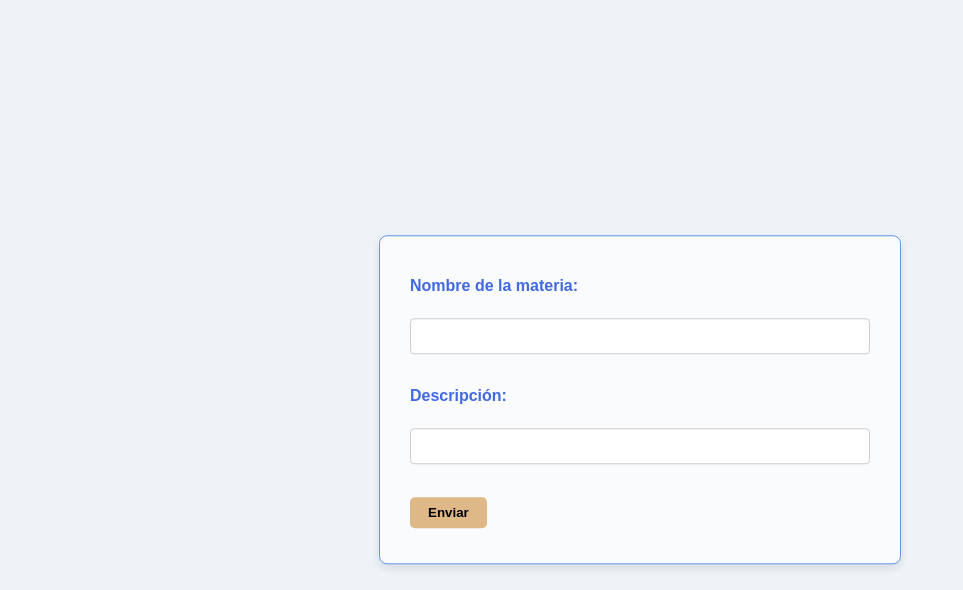
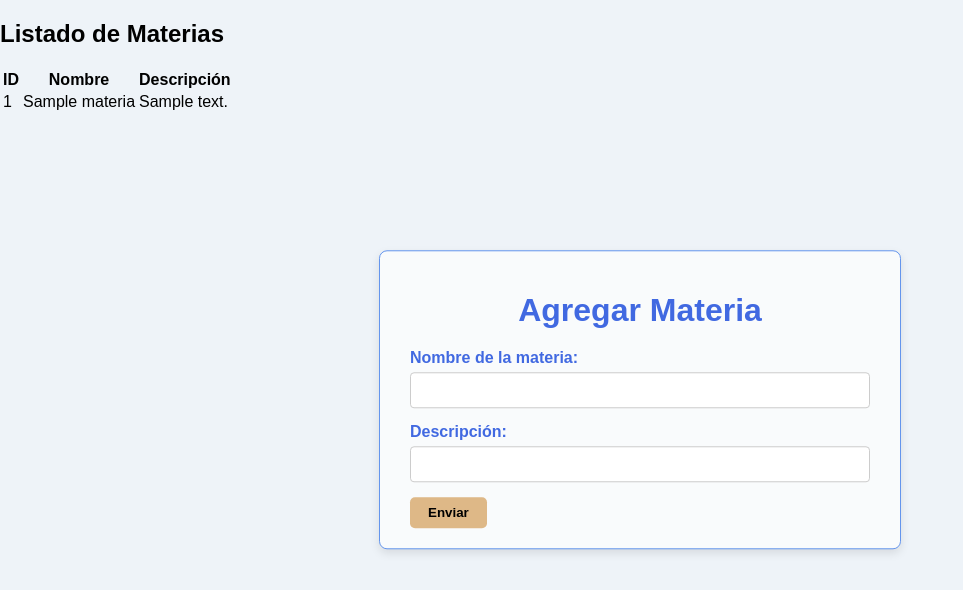
Before and after one commit to cxca080821mmcsbna3-dot/Asistencia, a PHP site: page /materias.php in a window 1280 px wide. Shown: the top 590 px of the page, without its empty margins (0-963 px from the left). Run offline with PHP 8.4, Linux system fonts and the light colour scheme; tables that the repository leaves empty or names only in its code hold one stand-in row (values such as "Sample post").

Commit message:
Update materias.php

```diff
--- a/materias.php
+++ b/materias.php
@@ -19,16 +19,31 @@ class Materia {
             echo "Error de conexión a la base de datos.";
         }
     }
+
+    function Consultar(){
+        include __DIR__ . '/assets/sentenciasSQL/Conexion.php';
+        $lista = [];
+        if (isset($pdo)) {
+            $stmt = $pdo->query("SELECT id_materia, nombre, descripcion FROM materias");
+            if($stmt){
+                $lista = $stmt->fetchAll(PDO::FETCH_ASSOC);
+            }
+        }
+        return $lista;
+    }
 }
+
+$materia = new Materia();
 
 if ($_SERVER['REQUEST_METHOD'] === 'POST') {
     if (isset($_POST['nombre']) && isset($_POST['descripcion'])) {
-        $materia = new Materia();
         $materia->Ingresar($_POST['nombre'], $_POST['descripcion']);
     } else {
         echo "Faltan datos.";
     }
 }
+
+$listaMaterias = $materia->Consultar();
 ?>
 
 <!DOCTYPE html>
@@ -40,16 +55,45 @@ if ($_SERVER['REQUEST_METHOD'] === 'POST') {
     <title>Materias</title>
 </head>
 <body>
-    <div class="materias">
-    <form action="materias.php" method="POST">
-        <h1></h1>
-        <label for="nombre">Nombre de la materia:</label><br>
-        <input type="text" name="nombre" id="nombre" required><br><br>
+    <div class="container">
+        <div class="materias">
+            <form action="materias.php" method="POST">
+                <h1>Agregar Materia</h1>
+                <label for="nombre">Nombre de la materia:</label>
+                <input type="text" name="nombre" id="nombre" required>
 
-        <label for="descripcion">Descripción:</label><br>
-        <input type="text" name="descripcion" id="descripcion" required><br><br>
-        <input type="submit" value="Enviar">
-    </form>
-    <div
+                <label for="descripcion">Descripción:</label>
+                <input type="text" name="descripcion" id="descripcion" required>
+
+                <input type="submit" value="Enviar">
+            </form>
+        </div>
+
+        <div class="consultar">
+            <h2>Listado de Materias</h2>
+            <table>
+                <thead>
+                    <tr>
+                        <th>ID</th>
+                        <th>Nombre</th>
+                        <th>Descripción</th>
+                    </tr>
+                </thead>
+                <tbody>
+                    <?php if (count($listaMaterias) > 0): ?>
+                        <?php foreach ($listaMaterias as $materia): ?>
+                            <tr>
+                                <td><?= htmlspecialchars($materia['id_materia']) ?></td>
+                                <td><?= htmlspecialchars($materia['nombre']) ?></td>
+                                <td><?= htmlspecialchars($materia['descripcion']) ?></td>
+                            </tr>
+                        <?php endforeach; ?>
+                    <?php else: ?>
+                        <tr><td colspan="3">No hay materias registradas.</td></tr>
+                    <?php endif; ?>
+                </tbody>
+            </table>
+        </div>
+    </div>
 </body>
 </html>
```
